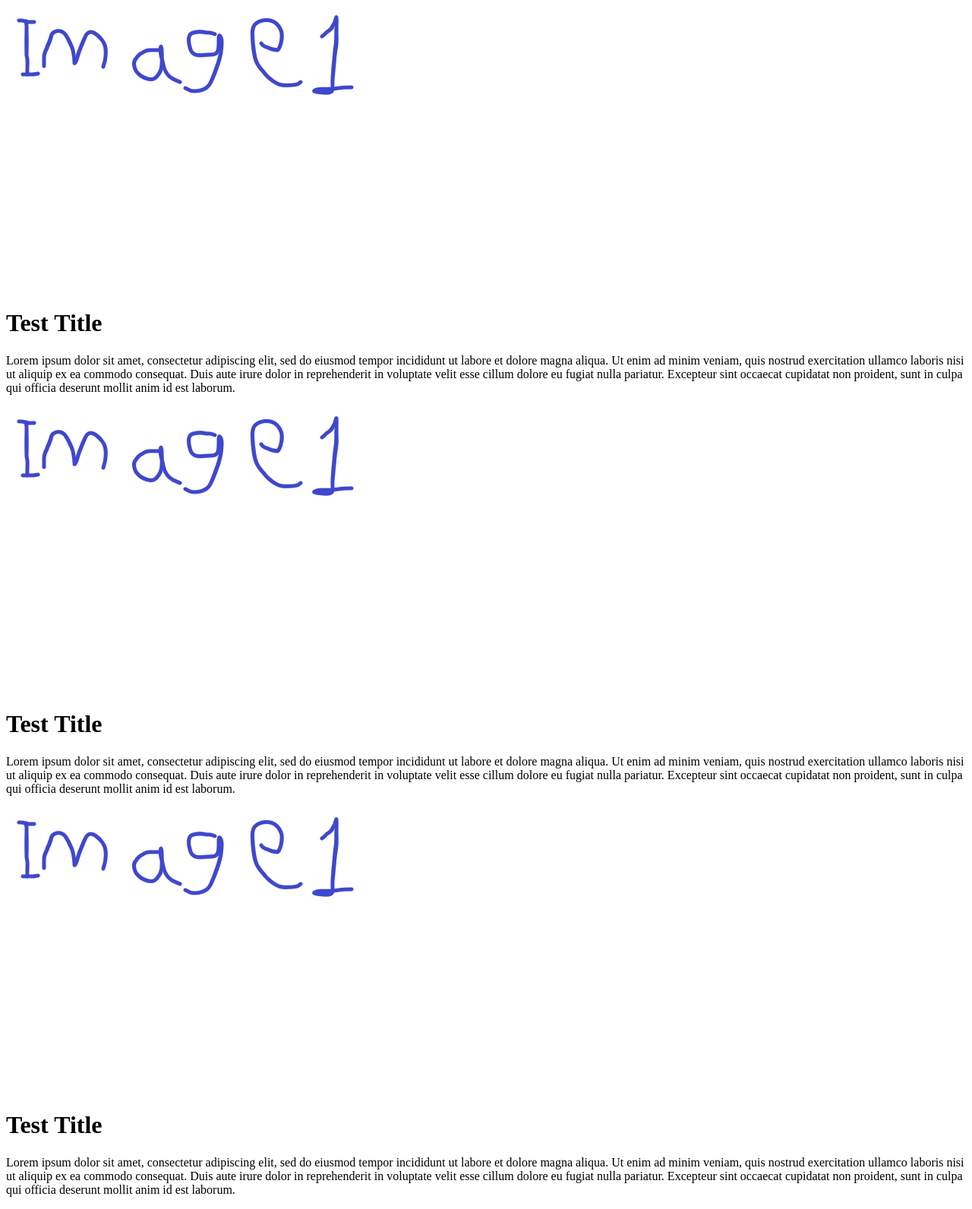
After one commit to RobHastie/crispy-system, a PHP site: page /Html/adPage.html in a window 1280 px wide. The commit adds this page. Shown: the whole page at 76% size. Run offline with PHP 8.4, Linux system fonts and the light colour scheme.

Commit message:
Version 0.21

```diff
--- /dev/null
+++ b/Html/adPage.html
@@ -0,0 +1,50 @@
+<!DOCTYPE html>
+<html lang="en">
+<head>
+    <meta charset="utf-8">
+    <meta http-equiv="X-UA-Compatible" content="IE=edge">
+    <meta name="viewport" content="width=device-width, initial-scale=1">
+    <!-- The above 3 meta tags *must* come first in the head; any other head content must come *after* these tags -->
+    <meta name="description" content="">
+    <meta name="author" content="">
+
+    <title>Starter Template for Bootstrap</title>
+
+    <!-- HTML5 shim and Respond.js for IE8 support of HTML5 elements and media queries -->
+    <!--[if lt IE 9]>
+    <script src="https://oss.maxcdn.com/html5shiv/3.7.3/html5shiv.min.js"></script>
+    <script src="https://oss.maxcdn.com/respond/1.4.2/respond.min.js"></script>
+    <![endif]-->
+</head>
+
+<body>
+<div class="col-md-6 col-lg-4">
+    <div class="adSmall">
+        <div class="imageWrap"><img src="../images/TestImg.png"></div>
+        <h1>Test Title</h1>
+        <p>Lorem ipsum dolor sit amet, consectetur adipiscing elit, sed do eiusmod tempor incididunt ut labore et dolore magna aliqua.
+            Ut enim ad minim veniam, quis nostrud exercitation ullamco laboris nisi ut aliquip ex ea commodo consequat.
+            Duis aute irure dolor in reprehenderit in voluptate velit esse cillum dolore eu fugiat nulla pariatur.
+            Excepteur sint occaecat cupidatat non proident, sunt in culpa qui officia deserunt mollit anim id est laborum.</p>
+    </div>
+</div>
+<div class="col-md-6 col-lg-4">
+    <div class="adSmall">
+        <div class="imageWrap"><img src="../images/TestImg.png"></div>
+        <h1>Test Title</h1>
+        <p>Lorem ipsum dolor sit amet, consectetur adipiscing elit, sed do eiusmod tempor incididunt ut labore et dolore magna aliqua.
+           Ut enim ad minim veniam, quis nostrud exercitation ullamco laboris nisi ut aliquip ex ea commodo consequat.
+           Duis aute irure dolor in reprehenderit in voluptate velit esse cillum dolore eu fugiat nulla pariatur.
+           Excepteur sint occaecat cupidatat non proident, sunt in culpa qui officia deserunt mollit anim id est laborum.</p>
+    </div>
+</div>
+<div class="col-md-6 col-lg-4">
+    <div class="adSmall">
+        <div class="imageWrap"><img src="../images/TestImg.png"></div>
+        <h1>Test Title</h1>
+        <p>Lorem ipsum dolor sit amet, consectetur adipiscing elit, sed do eiusmod tempor incididunt ut labore et dolore magna aliqua.
+            Ut enim ad minim veniam, quis nostrud exercitation ullamco laboris nisi ut aliquip ex ea commodo consequat.
+            Duis aute irure dolor in reprehenderit in voluptate velit esse cillum dolore eu fugiat nulla pariatur.
+            Excepteur sint occaecat cupidatat non proident, sunt in culpa qui officia deserunt mollit anim id est laborum.</p>
+    </div>
+</div>
```
Also changed, not shown: Html/Mainpage.html (added, +10 -0 lines), Html/TopBar.html (added, +65 -0 lines), Scripts/ListAds.php (+15 -5 lines), WatchedAds.php (+10 -4 lines).
